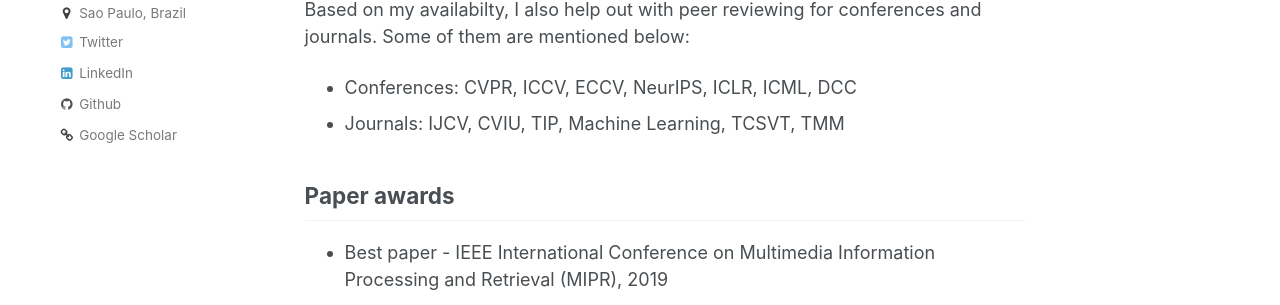
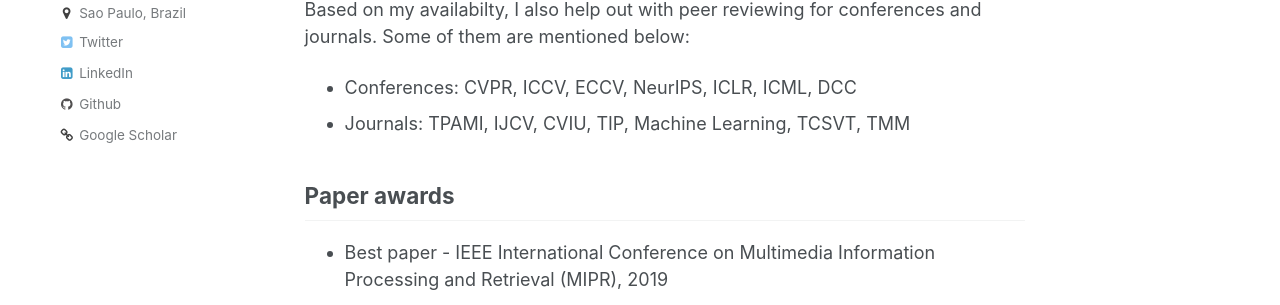
Before and after one commit to andrefaraujo/andrefaraujo.github.io, a Jekyll site: the page built from _pages/other.md, in a window 1280 px wide and 1181 px high. Shown: the part 360-665 px from the top of the window. Built offline with Jekyll 4.4.1, drawn with Linux system fonts in a browser that asks for light colours.

Commit message:
small update

```diff
--- a/_pages/other.md
+++ b/_pages/other.md
@@ -17,7 +17,7 @@ Based on my availabilty, I also help out with peer reviewing for conferences and
 journals. Some of them are mentioned below:
 
 * Conferences: CVPR, ICCV, ECCV, NeurIPS, ICLR, ICML, DCC
-* Journals: IJCV, CVIU, TIP, Machine Learning, TCSVT, TMM
+* Journals: TPAMI, IJCV, CVIU, TIP, Machine Learning, TCSVT, TMM
 
 ## Paper awards
 
```
